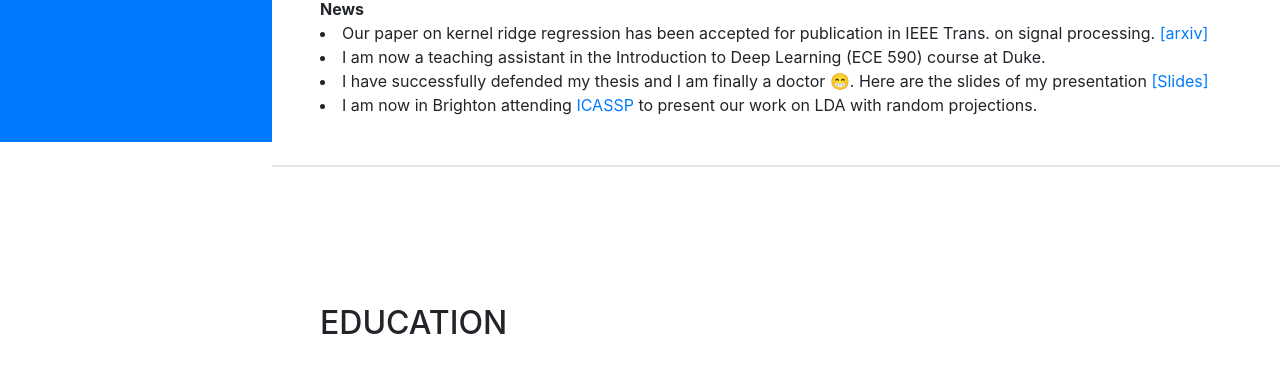
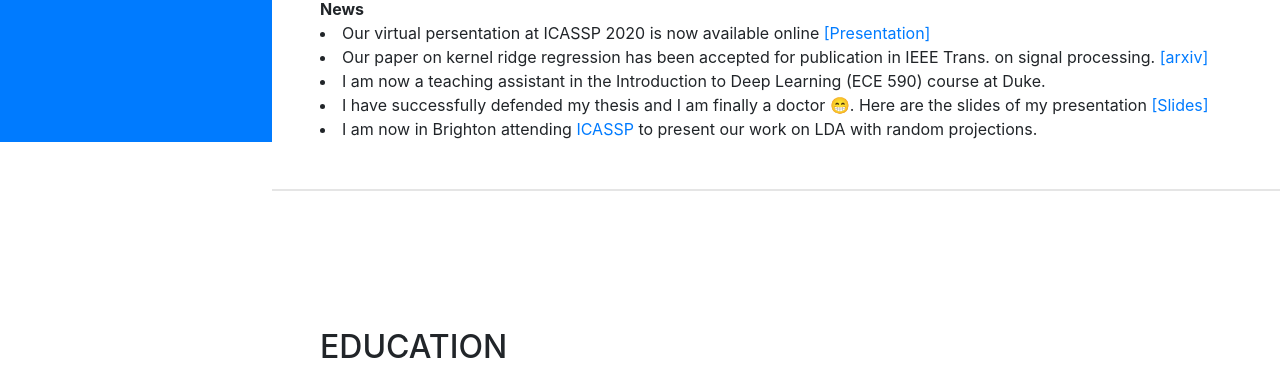
Before and after one commit to KhalilElkhalil/khalilelkhalil.github.io, a website with bundled scripts: page index.html in a window 1280 px wide. Shown: the part 658-1042 px from the top of the page. Built offline with nearby package versions, Linux system fonts and the light colour scheme; a web font is replaced by a local one.

Commit message:
ICASSP presentation

```diff
--- a/index.html
+++ b/index.html
@@ -97,6 +97,9 @@
           <p> </p>
           <div class="News">
               <b> News </b>
+              <li> Our virtual persentation at ICASSP 2020 is now available online
+              <a href ="https://2020.ieeeicassp-virtual.org/presentation/lecture/risk-convergence-centered-kernel-ridge-regression-large-dimensional-data">[Presentation]</a>
+              </li>
               <li> Our paper on kernel ridge regression has been accepted for publication in IEEE Trans. on signal processing.
                 <a href ="https://arxiv.org/abs/1904.09212">[arxiv]</a>
               </li>
```
